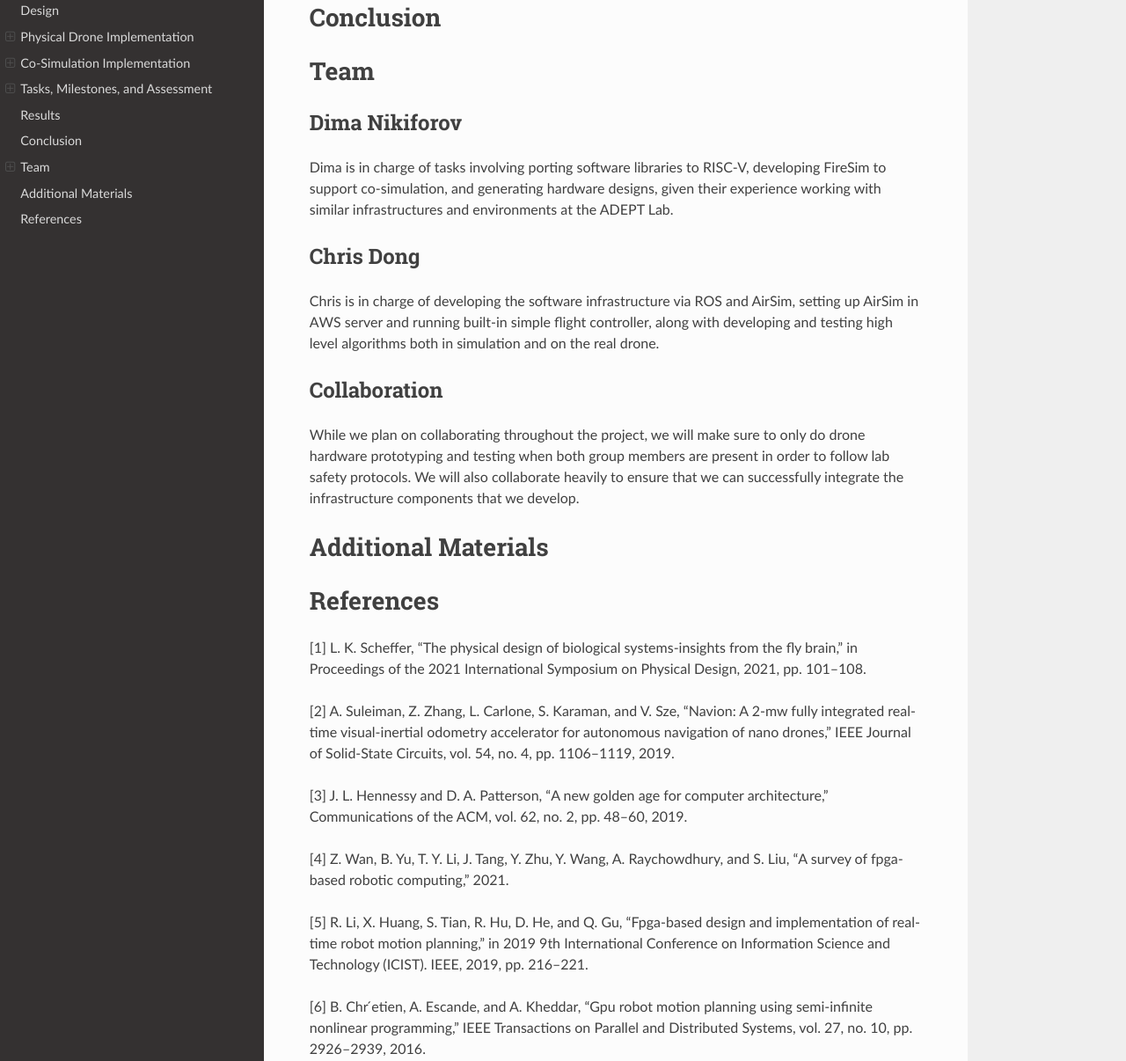
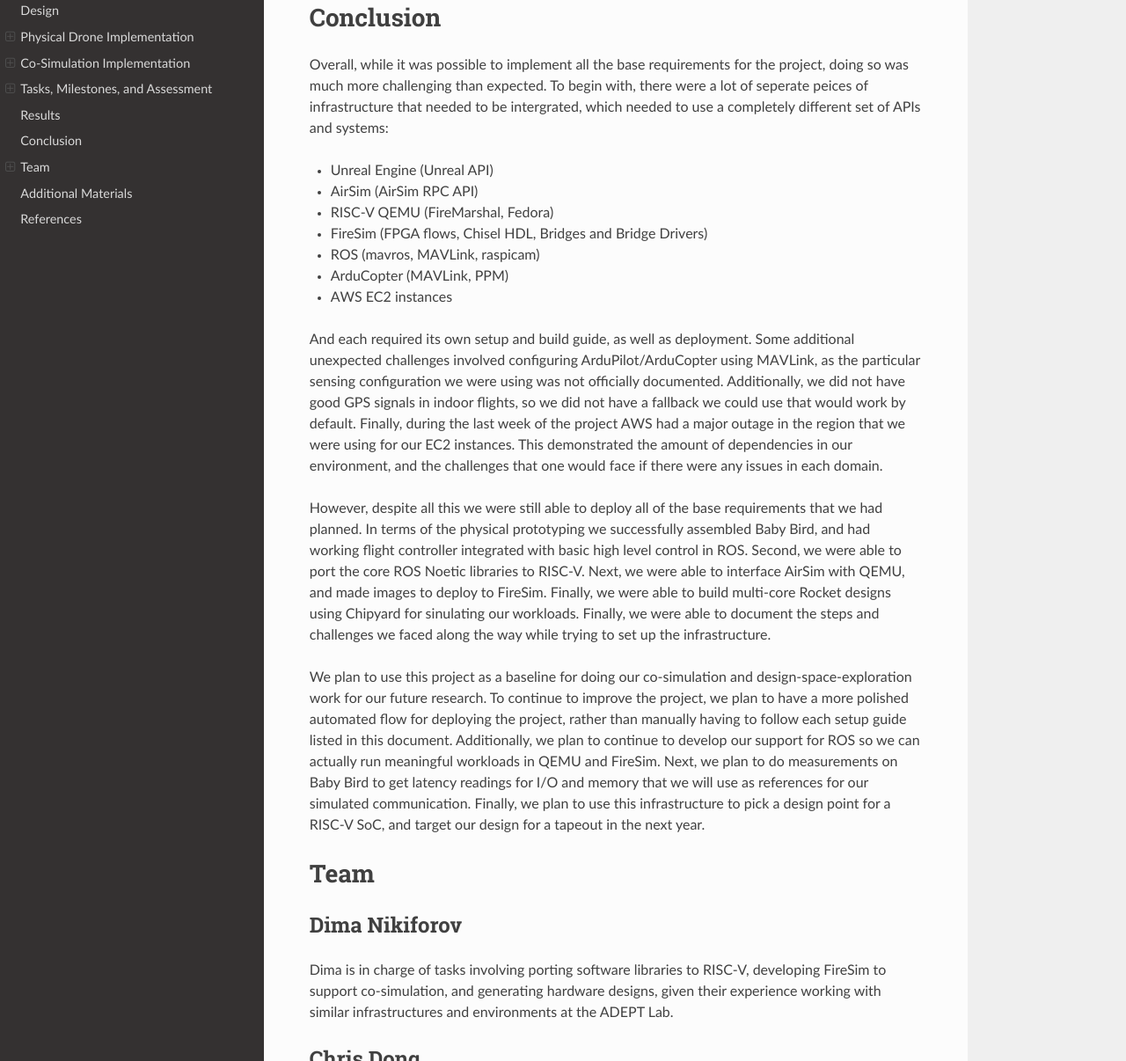
Before and after one commit to CobbledSteel/eecs206a-cosim, a Sphinx documentation site: the page built from docs/source/cosim.rst, in a window 1280 px wide and 1400 px high, scrolled down 15703 px, cut to the strip 194-1400 px from the top of the window. Shown: the whole strip at 88% size. Built offline with Sphinx 7.4.7 and the Read the Docs theme 2.0.0, drawn with Linux system fonts in a browser that asks for light colours; some of the changed text lies outside the part shown.

Commit message:
add conclusion

```diff
--- a/docs/source/cosim.rst
+++ b/docs/source/cosim.rst
@@ -621,6 +621,21 @@
 
 Conclusion
 ============
+Overall, while it was possible to implement all the base requirements for the project, doing so was much more challenging than expected. To begin with, there were a lot of seperate peices of infrastructure that needed to be intergrated, which needed to use a completely different set of APIs and systems:
+
+* Unreal Engine (Unreal API)
+* AirSim (AirSim RPC API)
+* RISC-V QEMU (FireMarshal, Fedora)
+* FireSim (FPGA flows, Chisel HDL, Bridges and Bridge Drivers)
+* ROS (mavros, MAVLink, raspicam)
+* ArduCopter (MAVLink, PPM)
+* AWS EC2 instances
+
+And each required its own setup and build guide, as well as deployment. Some additional unexpected challenges involved configuring ArduPilot/ArduCopter using MAVLink, as the particular sensing configuration we were using was not officially documented. Additionally, we did not have good GPS signals in indoor flights, so we did not have a fallback we could use that would work by default. Finally, during the last week of the project AWS had a major outage in the region that we were using for our EC2 instances. This demonstrated the amount of dependencies in our environment, and the challenges that one would face if there were any issues in each domain.
+
+However, despite all this we were still able to deploy all of the base requirements that we had planned. In terms of the physical prototyping we successfully assembled Baby Bird, and had working flight controller integrated with basic high level control in ROS. Second, we were able to port the core ROS Noetic libraries to RISC-V. Next, we were able to interface AirSim with QEMU, and made images to deploy to FireSim. Finally, we were able to build multi-core Rocket designs using Chipyard for sinulating our workloads. Finally, we were able to document the steps and challenges we faced along the way while trying to set up the infrastructure.
+
+We plan to use this project as a baseline for doing our co-simulation and design-space-exploration work for our future research. To continue to improve the project, we plan to  have a more polished automated flow for deploying the project, rather than manually having to follow each setup guide listed in this document. Additionally, we plan to continue to develop our support for ROS so we can actually run meaningful workloads in QEMU and FireSim. Next, we plan to do measurements on Baby Bird to get latency readings for I/O and memory that we will use as references for our simulated communication. Finally, we plan to use this infrastructure to pick a design point for a RISC-V SoC, and target our design for a tapeout in the next year.
 
 Team
 =================
```
